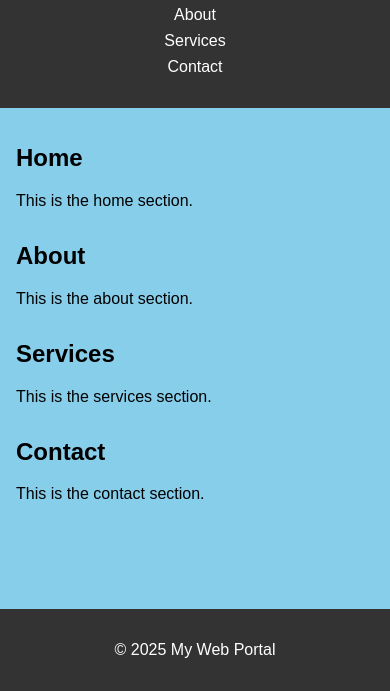
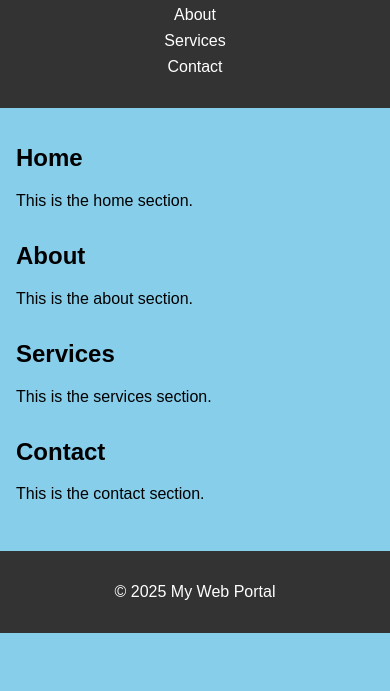
Before and after one commit to CaoLamBaoKhanh/Introduce, a plain HTML site: page index.html in a window 390 px wide. Shown: the part 153-844 px from the top of the page. Drawn offline with Linux system fonts and the light colour scheme.

Commit message:
Update styles.css

```diff
--- a/styles.css
+++ b/styles.css
@@ -3,6 +3,7 @@ body {
     margin: 0;
     padding: 0;
     background-color: #87CEEB; /* Sky blue background color */
+    overflow-y: auto; /* Allow vertical scrolling */
 }
 
 header {
@@ -40,9 +41,8 @@ footer {
     color: #fff;
     text-align: center;
     padding: 1rem 0;
-    position: fixed;
+    position: relative; /* Make footer not fixed */
     width: 100%;
-    bottom: 0;
 }
 
 /* Responsive design for mobile devices */
@@ -55,4 +55,8 @@ footer {
     main {
         padding: 1rem;
     }
+
+    footer {
+        position: static; /* Make footer stay at the bottom */
+    }
 }
```
